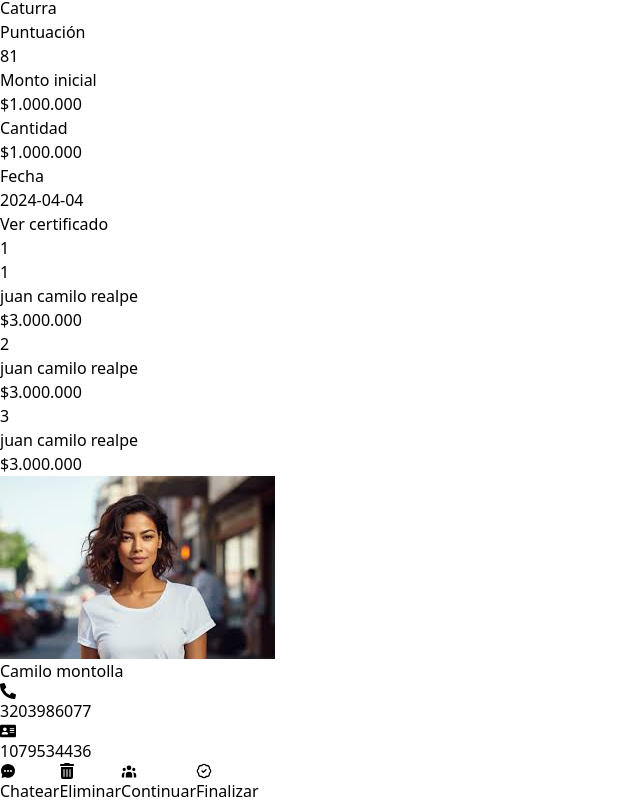
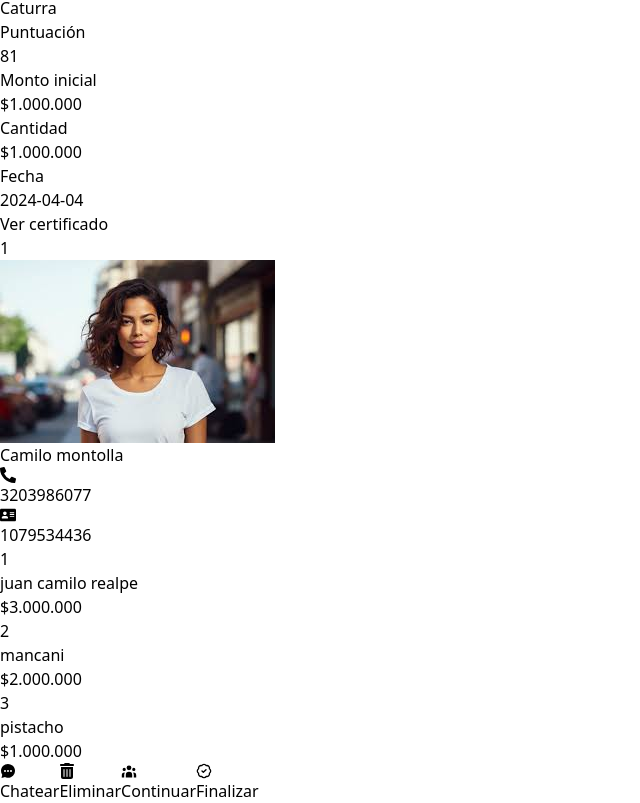
Before and after one commit to 4Nunez4/SubCoffee-web, a React (Vite) app in the folder front-end/: page /subasta in a window 1280 px wide. Shown: the part 947-1750 px from the top of the page, without its empty margins (0-640 px from the left). Built offline with nearby package versions, Linux system fonts and the light colour scheme.

Commit message:
targetas ajustadas a la pantalla falta cambiar de colores y ajustar texto

```diff
--- a/front-end/src/components/atomos/TargetaInformacionFinca/targeta.jsx
+++ b/front-end/src/components/atomos/TargetaInformacionFinca/targeta.jsx
@@ -1,6 +1,6 @@
 const Targeta = ({children})=> {
     return (
-        <div class=" w-3/5  h-3/5  bg-gray-800 rounded-xl shadow-md overflow-hidden grid grid-cols-4 gap-4 text-center">
+        <div class=" h-96  bg-gray-300 rounded-xl shadow-md overflow-hidden grid grid-cols-4 gap-4 text-center border-gray-400 border-4">
         {children}
         </div>
 
--- a/front-end/src/components/atomos/TargetaInformacionFinca/textNegrita.jsx
+++ b/front-end/src/components/atomos/TargetaInformacionFinca/textNegrita.jsx
@@ -1,6 +1,6 @@
 const TextoNegrita = ({children}) => {
     return (
-        <div class="text-lg font-semibold">
+        <div class="text-2xl font-semibold">
            {children}
         </div>
      );
--- a/front-end/src/components/atomos/TargetaInformacionFinca/texto.jsx
+++ b/front-end/src/components/atomos/TargetaInformacionFinca/texto.jsx
@@ -1,7 +1,7 @@
 const Texto= ({children})=> {
     return (
 
-    <p class="text-gray-400">
+    <p class="text-gray-700 text-2xl">
     {children}
     </p>
 
--- a/front-end/src/components/organismos/BotonesSubastaOrganismos.jsx
+++ b/front-end/src/components/organismos/BotonesSubastaOrganismos.jsx
@@ -9,7 +9,7 @@ import { LuBadgeCheck } from "react-icons/lu";
 
 const ButtonGridOrganism = () => {
   return (
-    <div className="grid grid-cols-2 gap-4 p-8 text-white bg-blue-800">
+    <div className="grid grid-cols-2 gap-4 p-8 text-white bg-blue-800 h-full rounded-lg">
       <ButtonWithIconMolecule icon={<IoChatbubbleEllipsesSharp />} text="Chatear" />
       <ButtonWithIconMolecule icon={<FaTrashCan />} text="Eliminar" />
       <ButtonWithIconMolecule icon={<HiUserGroup />} text="Continuar" />
--- a/front-end/src/components/organismos/TargetaContactoCafOrganismo.jsx
+++ b/front-end/src/components/organismos/TargetaContactoCafOrganismo.jsx
@@ -5,7 +5,7 @@ import TextAtom from '../atomos/TargetaDueñoSubasta/TextoDueñoSubastaAtomo';
 
 const ContactCardOrganism = () => {
   return (
-    <div className="w-64 h-80 bg-blue-500 rounded-lg shadow-md overflow-hidden place-content-center text-white">
+    <div className="h-full bg-blue-500 rounded-lg shadow-md overflow-hidden place-content-center text-white">
       <div className="p-4  grid grid-rows-3 grid-flow-col gap-3">
         <AvatarWithTextMolecule src="/src/assets/profile_user4.jfif" />
         <TextAtom>Camilo montolla </TextAtom>
--- a/front-end/src/components/organismos/targetasCaf.jsx
+++ b/front-end/src/components/organismos/targetasCaf.jsx
@@ -2,7 +2,7 @@ import TargetaInfoFinca from "../moleculas/TargetaFinca";
 const TargetasCafetero= ({children})=>{
     return (
         <div >
-            <TargetaInfoFinca></TargetaInfoFinca>
+            <TargetaInfoFinca/>
 
                         {children}
         </div>
--- a/front-end/src/components/plantillas/SubastaCaf.jsx
+++ b/front-end/src/components/plantillas/SubastaCaf.jsx
@@ -8,20 +8,27 @@ import ButtonGridOrganism from "../organismos/BotonesSubastaOrganismos";
 
 const SubastaCafetero = ({ children }) => {
   return (
-    <div class="bg-gray-900 text-white h-full w-full">
-      <TargetasCafetero></TargetasCafetero>
+    <div class="bg-white text-black w-full grid grid-cols-5 gap-2 h-full p-8">
+      <div className=" col-span-4">
+      <TargetasCafetero/>
+      </div>
+  <div className=" col-span-1">
+    <ContactCardOrganism/>
+  </div>
 
-      <div className="px-4 py-4 w-3/5 h-3/5 bg-blue-900 rounded-lg shadow-md overflow-hidden ">
+      <div className=" bg-blue-900 rounded-lg shadow-md overflow-hidden col-span-4">
         <CardContainer>
           <Card numero="1" nombre="juan camilo realpe" puja="$3.000.000" />
-          <Card numero="2" nombre="juan camilo realpe" puja="$3.000.000" />
-          <Card numero="3" nombre="juan camilo realpe" puja="$3.000.000" />
+          <Card numero="2" nombre="mancani " puja="$2.000.000" />
+          <Card numero="3" nombre="pistacho" puja="$1.000.000" />
         </CardContainer>
       </div>
 
 
-      <ContactCardOrganism></ContactCardOrganism>
-      <ButtonGridOrganism></ButtonGridOrganism>
+     <div className=" col-span-1 ">
+      <ButtonGridOrganism/>
+     </div>
+
 
       {children}
     </div>
```
